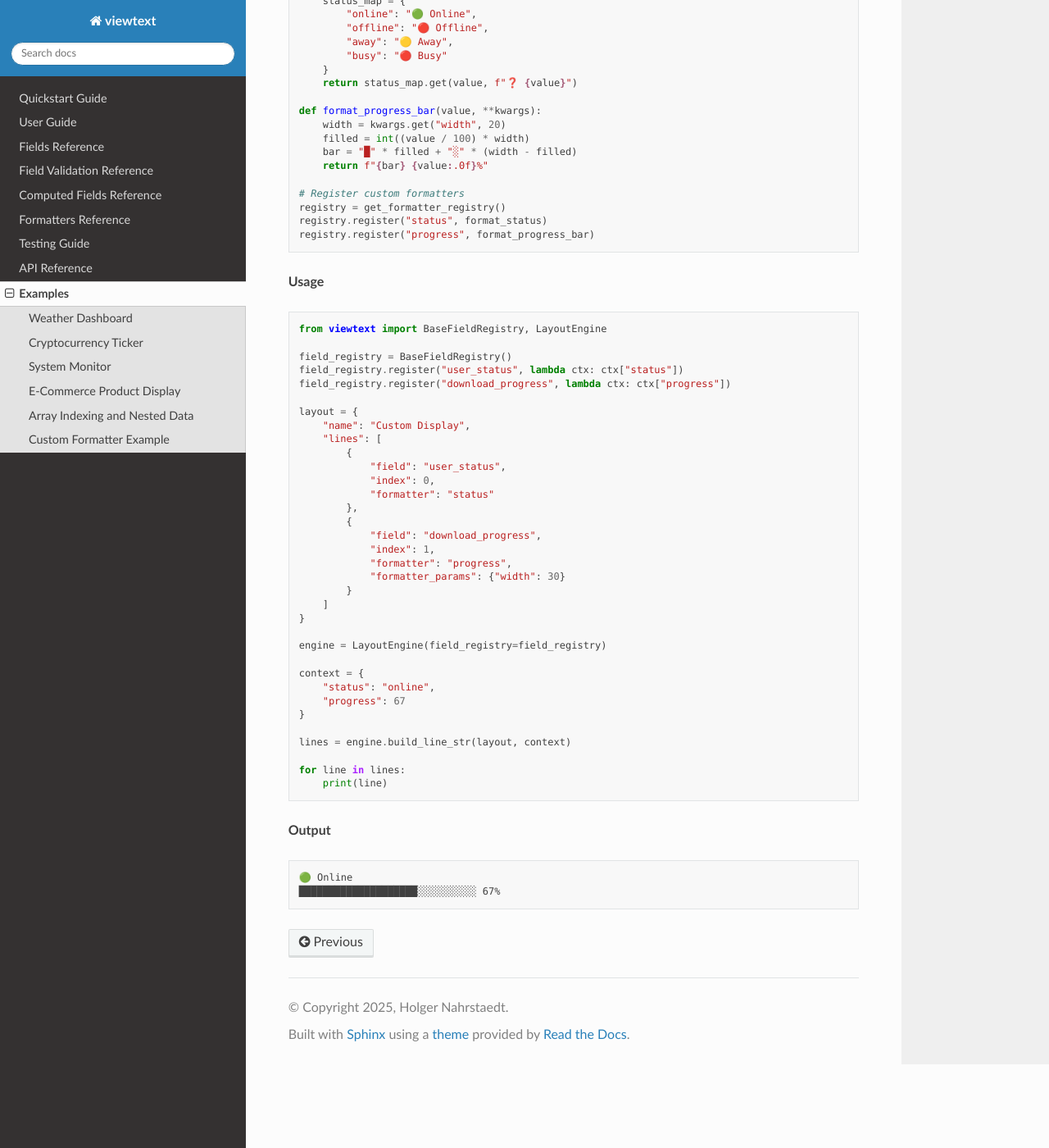
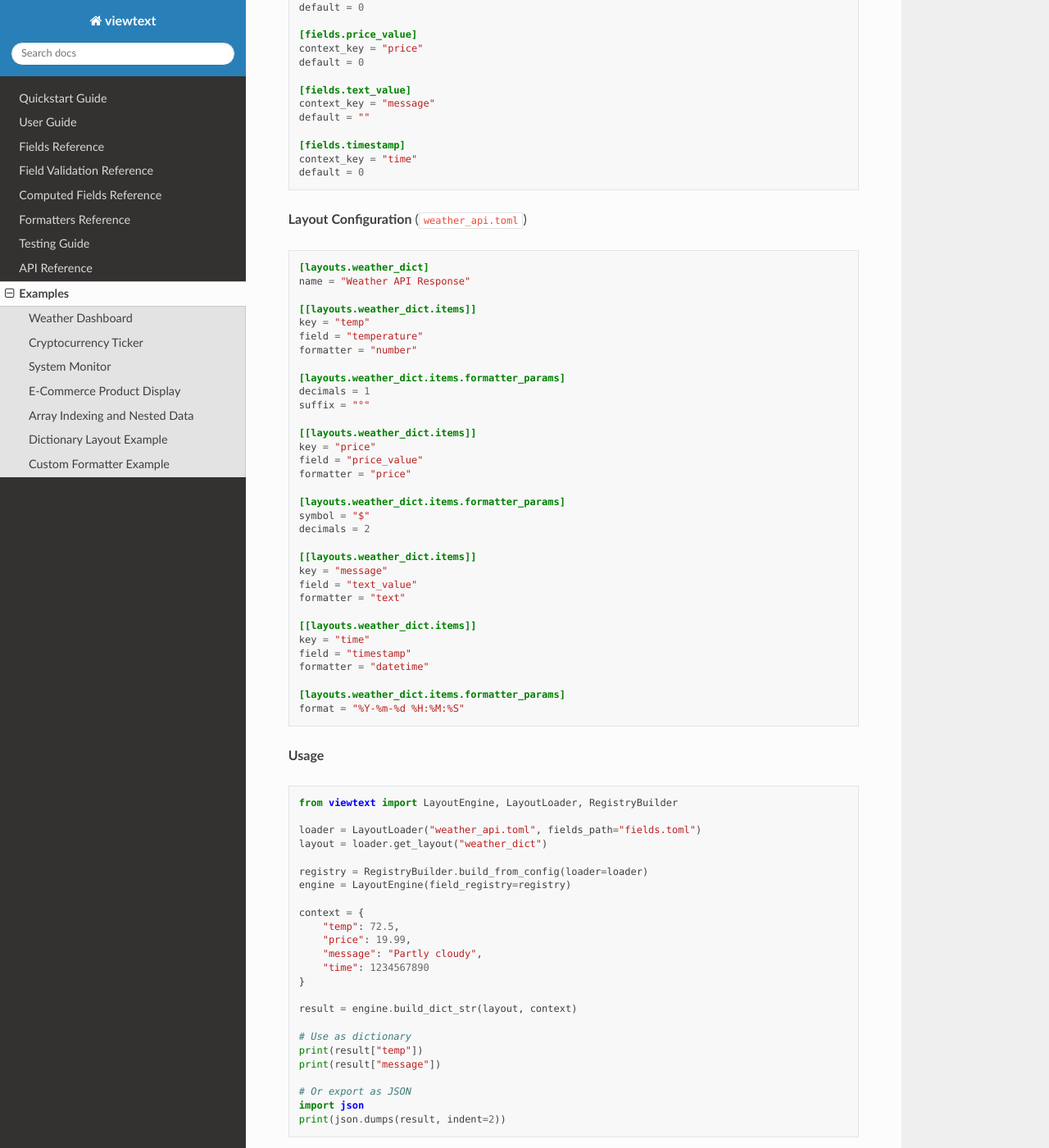
Before and after one commit to holgern/viewtext, a Sphinx documentation site: the page built from docs/examples.rst, in a window 1280 px wide and 1400 px high, scrolled down 9638 px. Shown: the whole window at 82% size. Built offline with Sphinx 7.4.7 and the Read the Docs theme 3.1.0, drawn with Linux system fonts in a browser that asks for light colours; some of the changed text lies outside the part shown.

Commit message:
feat: dictionary layout added

```diff
--- a/docs/examples.rst
+++ b/docs/examples.rst
@@ -524,6 +524,142 @@ Access array elements and nested data structures using dot notation and numeric
 
 See ``examples/mempool_layouts.toml`` for a complete example.
 
+Dictionary Layout Example
+-------------------------
+
+Dictionary layouts produce key-value pairs instead of indexed lines. This is ideal for
+JSON APIs, configuration generation, or structured data export.
+
+**Field Mappings** (``fields.toml``)
+
+.. code-block:: toml
+
+    [fields.temperature]
+    context_key = "temp"
+    default = 0
+
+    [fields.price_value]
+    context_key = "price"
+    default = 0
+
+    [fields.text_value]
+    context_key = "message"
+    default = ""
+
+    [fields.timestamp]
+    context_key = "time"
+    default = 0
+
+**Layout Configuration** (``weather_api.toml``)
+
+.. code-block:: toml
+
+    [layouts.weather_dict]
+    name = "Weather API Response"
+
+    [[layouts.weather_dict.items]]
+    key = "temp"
+    field = "temperature"
+    formatter = "number"
+
+    [layouts.weather_dict.items.formatter_params]
+    decimals = 1
+    suffix = "°"
+
+    [[layouts.weather_dict.items]]
+    key = "price"
+    field = "price_value"
+    formatter = "price"
+
+    [layouts.weather_dict.items.formatter_params]
+    symbol = "$"
+    decimals = 2
+
+    [[layouts.weather_dict.items]]
+    key = "message"
+    field = "text_value"
+    formatter = "text"
+
+    [[layouts.weather_dict.items]]
+    key = "time"
+    field = "timestamp"
+    formatter = "datetime"
+
+    [layouts.weather_dict.items.formatter_params]
+    format = "%Y-%m-%d %H:%M:%S"
+
+**Usage**
+
+.. code-block:: python
+
+    from viewtext import LayoutEngine, LayoutLoader, RegistryBuilder
+
+    loader = LayoutLoader("weather_api.toml", fields_path="fields.toml")
+    layout = loader.get_layout("weather_dict")
+
+    registry = RegistryBuilder.build_from_config(loader=loader)
+    engine = LayoutEngine(field_registry=registry)
+
+    context = {
+        "temp": 72.5,
+        "price": 19.99,
+        "message": "Partly cloudy",
+        "time": 1234567890
+    }
+
+    result = engine.build_dict_str(layout, context)
+
+    # Use as dictionary
+    print(result["temp"])
+    print(result["message"])
+
+    # Or export as JSON
+    import json
+    print(json.dumps(result, indent=2))
+
+**Output (Dictionary)**
+
+.. code-block:: python
+
+    {
+        "temp": "72.5°",
+        "price": "$19.99",
+        "message": "Partly cloudy",
+        "time": "2009-02-14 00:31:30"
+    }
+
+**CLI Usage**
+
+.. code-block:: bash
+
+    # Render as key:value pairs
+    echo '{"temp": 72.5, "price": 19.99}' | viewtext render weather_dict
+
+    # Output as JSON
+    echo '{"temp": 72.5, "price": 19.99}' | viewtext render weather_dict --json
+
+**Output (CLI text format)**
+
+.. code-block:: text
+
+    temp: 72.5°
+    price: $19.99
+    message: Partly cloudy
+    time: 2009-02-14 00:31:30
+
+**Output (CLI JSON format)**
+
+.. code-block:: json
+
+    {
+      "temp": "72.5°",
+      "price": "$19.99",
+      "message": "Partly cloudy",
+      "time": "2009-02-14 00:31:30"
+    }
+
+See ``dict_example.toml`` for a complete example with multiple dictionary layouts.
+
 Custom Formatter Example
 -------------------------
 
```
Also changed, not shown: docs/user_guide.rst (+94 -3 lines), 8 other files.
